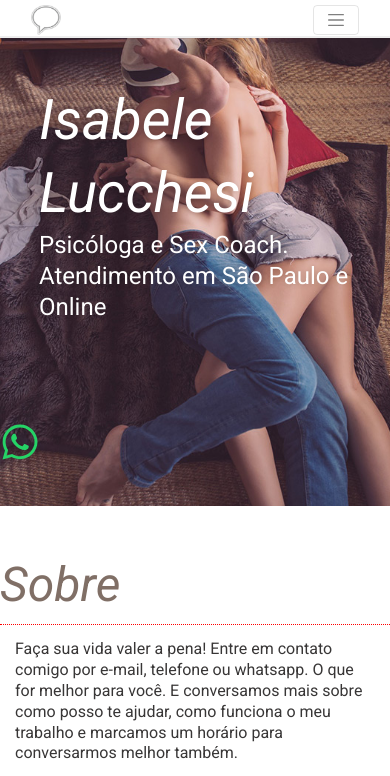
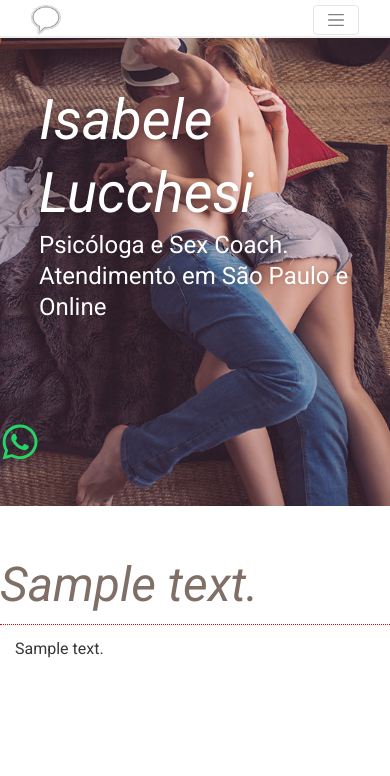
Before and after one commit to ricardochaves/isabelesite, a Django app: page / in a window 390 px wide. Shown: the top 776 px of the page. Run offline with Django 3.2, Linux system fonts and the light colour scheme; tables that the repository leaves empty hold one stand-in row (values such as "Sample post"); style sheets or scripts are compiled from the project's sources; parts of the project's set-up code (start-up, migrations or seed data) failed here and were passed over; some libraries are stand-ins or nearby versions.

Commit message:
Index CRUD

```diff
--- a/base_site/settings.py
+++ b/base_site/settings.py
@@ -131,9 +131,6 @@ STATIC_ROOT = os.path.join(BASE_DIR, "staticfiles")
 MEDIA_URL = "/media/"
 MEDIA_ROOT = os.path.join(BASE_DIR, "media/")
 
-NORECAPTCHA_SITE_KEY = os.environ["NORECAPTCHA_SITE_KEY"]
-NORECAPTCHA_SECRET_KEY = os.environ["NORECAPTCHA_SECRET_KEY"]
-
 
 THUMBNAIL_PROCESSORS = ("image_cropping.thumbnail_processors.crop_corners",) + thumbnail_settings.THUMBNAIL_PROCESSORS
 
--- a/mainapp/admin.py
+++ b/mainapp/admin.py
@@ -2,7 +2,7 @@ from django.contrib import admin
 
 
 from mainapp.models import ModelExample
-from mainapp.models import Contact
+from mainapp.models import Index
 
 from image_cropping import ImageCroppingMixin
 
@@ -11,5 +11,5 @@ class ModelExampleAdmin(ImageCroppingMixin, admin.ModelAdmin):
     pass
 
 
-admin.register(ModelExample, ModelExampleAdmin)
-admin.register(Contact)
+admin.site.register(ModelExample, ModelExampleAdmin)
+admin.site.register(Index)
--- a/mainapp/models.py
+++ b/mainapp/models.py
@@ -7,9 +7,9 @@ from ckeditor_uploader.fields import RichTextUploadingField
 
 
 class ModelExample(models.Model):
-    title = models.CharField(max_length=70, verbose_name='Title', default='', blank=True)
-    image = models.ImageField(blank=True, upload_to='uploaded_images', verbose_name='Image')
-    cropping = ImageRatioField('image', '430x360', verbose_name='Crop Image')
+    title = models.CharField(max_length=70, verbose_name="Title", default="", blank=True)
+    image = models.ImageField(blank=True, upload_to="uploaded_images", verbose_name="Image")
+    cropping = ImageRatioField("image", "430x360", verbose_name="Crop Image")
     active = models.BooleanField(verbose_name="Active", default=False)
     content = RichTextUploadingField("contents")
 
@@ -18,3 +18,39 @@ class Contact(models.Model):
     name = models.CharField(max_length=300, verbose_name="Name", blank=False, null=False)
     email = models.EmailField(verbose_name="E-Mail", blank=False, null=False)
     message = models.TextField(verbose_name="Message", blank=False, null=False)
+
+
+class Index(models.Model):
+    title_about = models.CharField(
+        max_length=30, verbose_name="Title Sobre", blank=False, null=False, help_text="Sobre"
+    )
+    text_about = models.TextField(verbose_name="Texto Sobre", blank=False, null=False)
+    youtube_url = models.URLField(
+        max_length=3000,
+        verbose_name="YouTube Vídeo URL",
+        help_text="https://www.youtube.com/embed/bEVO6klt3_o?rel=0&amp;showinfo=0",
+    )
+    whatsapp_api_url = models.URLField(
+        max_length=3000,
+        verbose_name="WhatsApp API URL",
+        help_text="https://api.whatsapp.com/send?phone=5511992323959&amp;text=Acabei%20de%20ver%20o%20seu%20sit"
+        "e%2C%20gostaria%20de%20mais%20informa%C3%A7%C3%B5es%20sobre...",
+    )
+    telfone = models.CharField(
+        max_length=30, verbose_name="Telefone", blank=False, null=False, help_text="+55 11 9 7789-2344"
+    )
+    email = models.EmailField(verbose_name="E-Mail", blank=False, null=False, help_text="isabele@isabelelucchesi.com")
+    email_subject = models.CharField(
+        max_length=200,
+        verbose_name="Assunto do E-mail",
+        blank=False,
+        null=True,
+        help_text="Mais informações obre o tendimento.",
+    )
+
+    class Meta:
+        verbose_name = "Home"
+        verbose_name_plural = "Homes"
+
+    def __str__(self):
+        return self.title_about
--- a/mainapp/templates/mainapp/index.html
+++ b/mainapp/templates/mainapp/index.html
@@ -104,20 +104,17 @@
             <div class="row">
                 <header class="header">
                     <h2 id="about-title" class="title">
-                        Sobre
+                        {{home.title_about}}
                     </h2>
                 </header>
             </div>
             <div class="row">
-                <p class="col-md-6"> Faça sua vida valer a pena! Entre em contato comigo por e-mail, telefone ou whatsapp.
-                    O que for melhor para você. E conversamos mais sobre como posso te ajudar, como funciona o meu trabalho
-                    e marcamos um horário para conversarmos melhor também.
+                <p class="col-md-6"> {{home.text_about}}
 
                 </p>
                 <div class="col-md-6">
                     <div class="embed-responsive embed-responsive-16by9">
-                        <iframe class="embed-responsive-item" src="https://www.youtube.com/embed/bEVO6klt3_o?rel=0&amp;showinfo=0" frameborder="0"
-                            allow="autoplay; encrypted-media" allowfullscreen></iframe>
+                        <iframe class="embed-responsive-item" src="{{home.youtube_url}}" frameborder="0" allow="autoplay; encrypted-media" allowfullscreen></iframe>
                     </div>
 
                 </div>
@@ -232,8 +229,7 @@
             </div>
             <div class="row contact">
                 <div class="col-md-4 col-12">
-                    <a href="https://api.whatsapp.com/send?phone=5511992323959&amp;text=Acabei%20de%20ver%20o%20seu%20site%2C%20gostaria%20de%20mais%20informa%C3%A7%C3%B5es%20sobre..."
-                        target="_blank">
+                    <a href="{{home.whatsapp_api_url}}" target="_blank">
                         <div class="center-whats">
                             <img src="{% static 'mainapp/images/icon/whatsapp-brands.svg' %}" />
                         </div>
@@ -243,13 +239,12 @@
                 <div class="col-md-4 col-12"><a href="tel:+5511977892344">
                         <div class="center-mobile"><img src="{% static 'mainapp/images/icon/mobile-alt-solid.svg' %}" />
                         </div>
-                        <p>+55 11 9 7789-2344</p></a>
+                        <p>{{home.telfone}}</p></a>
                 </div>
-                <div class="col-md-4 col-12"><a href="mailto:isabele@isabelelucchesi.com?Subject=Mais%20informações%20sobre%20o%20atendimento."
-                        target="_top">
+                <div class="col-md-4 col-12"><a href="mailto:{{home.email}}?Subject={{home.email_subject}}" target="_top">
                         <div class="center-email"><img src="{% static 'mainapp/images/icon/envelope-regular.svg' %}" />
                         </div>
-                        <p>isabele@isabelelucchesi.com</p></a>
+                        <p>{{home.email}}</p></a>
                 </div>
             </div>
             <div class="row">
@@ -271,8 +266,7 @@
     </main>
     <aside>
         <ul>
-            <li><a href="https://api.whatsapp.com/send?phone=5511992323959&amp;text=Acabei%20de%20ver%20o%20seu%20site%2C%20gostaria%20de%20mais%20informa%C3%A7%C3%B5es%20sobre..."
-                    target="_blank">
+            <li><a href="{{home.whatsapp_api_url}}" target="_blank">
 
                     <img src="{% static 'mainapp/images/icon/whatsapp-brands.svg' %}" />
                 </a></li>
--- a/mainapp/views.py
+++ b/mainapp/views.py
@@ -4,7 +4,7 @@ from django.http import HttpResponseRedirect
 from django.forms import modelform_factory
 
 from mainapp.models import ModelExample
-from mainapp.models import Contact
+from mainapp.models import Index
 
 from htmlmin.decorators import minified_response
 
@@ -14,5 +14,5 @@ from htmlmin.decorators import minified_response
 @cache_page(30)
 @minified_response
 def index(request):
-    examples = ModelExample.objects.filter(active=True)
-    return render(request, "mainapp/index.html", {"examples": examples})
+    home = Index.objects.first()
+    return render(request, "mainapp/index.html", {"home": home})
```
Also changed, not shown: mainapp/migrations/0003_index.py (added), mainapp/migrations/0004_auto_20180905_0017.py (added), mainapp/migrations/0005_index_email_subject.py (added), mainapp/migrations/0006_auto_20180905_0027.py (added), 1 other file.
